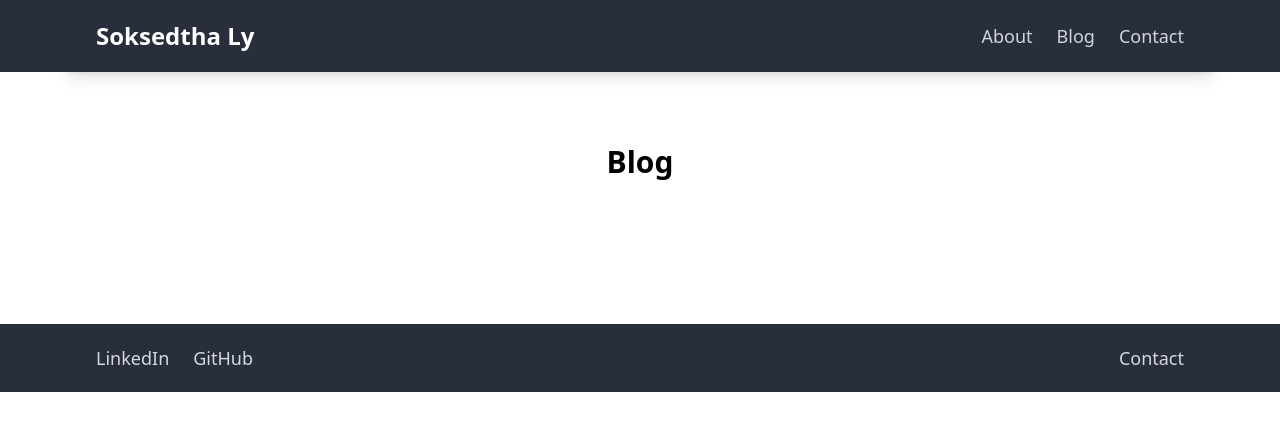
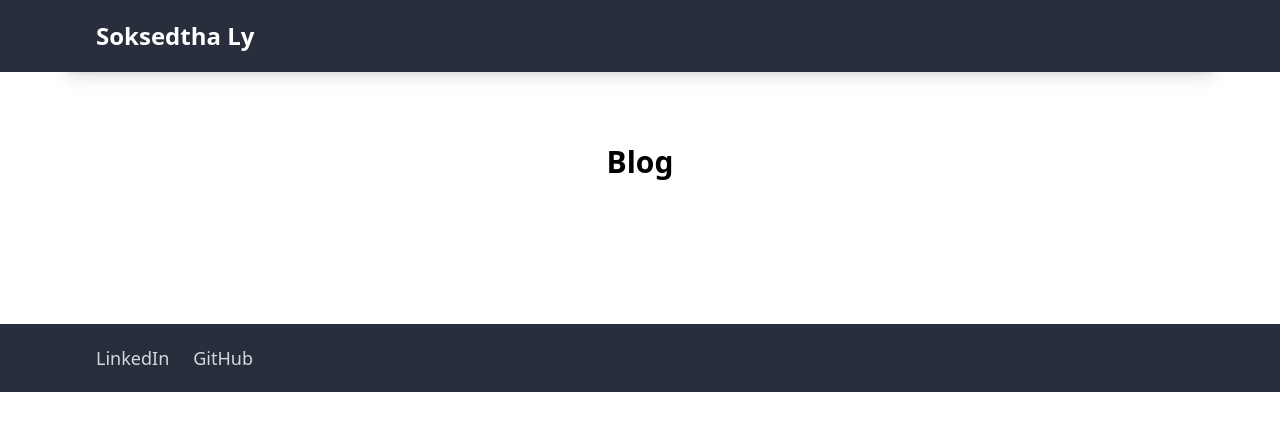
Before and after one commit to gtmetric/soksedthaly, a Next.js app: page /blog in a window 1280 px wide. Shown: the top 430 px of the page. Built offline with nearby package versions, Linux system fonts and the light colour scheme.

Commit message:
Comment unused links

```diff
--- a/components/Footer.tsx
+++ b/components/Footer.tsx
@@ -23,11 +23,11 @@ export const Footer = () => {
               </a>
             </Link>
           </div>
-          <Link href="/contact" passHref>
+          {/* <Link href="/contact" passHref>
             <a className="text-gray-300 hover:text-white px-3 cursor-pointer md:text-lg">
               Contact
             </a>
-          </Link>
+          </Link> */}
         </div>
       </div>
     </footer>
--- a/components/Navbar.tsx
+++ b/components/Navbar.tsx
@@ -46,7 +46,7 @@ export const Navbar = () => {
           </svg>
         </button>
         <div className="hidden w-full sm:block sm:w-auto">
-          <Link href="/about" passHref>
+          {/* <Link href="/about" passHref>
             <a className="text-gray-300 hover:text-white px-3 cursor-pointer md:text-lg">
               About
             </a>
@@ -60,10 +60,10 @@ export const Navbar = () => {
             <a className="text-gray-300 hover:text-white px-3 cursor-pointer md:text-lg">
               Contact
             </a>
-          </Link>
+          </Link> */}
         </div>
       </div>
-      <div
+      {/* <div
         className={`${
           navChange ? 'animate-fade-in-down' : 'animate-fade-out-up'
         } bg-gray-800 backdrop-filter backdrop-blur-sm bg-opacity-90`}
@@ -98,7 +98,7 @@ export const Navbar = () => {
             </a>
           </Link>
         </div>
-      </div>
+      </div> */}
     </nav>
   )
 }
--- a/pages/about.tsx
+++ b/pages/about.tsx
@@ -1,10 +1,6 @@
 import type { NextPage } from 'next'
-import Head from 'next/head'
-import Image from 'next/image'
 import { EducationItem } from '../components/about/EducationItem'
 import { ExperienceItem } from '../components/about/ExperienceItem'
-import { Footer } from '../components/Footer'
-import { Navbar } from '../components/Navbar'
 
 const About: NextPage = () => {
   return (
@@ -138,7 +134,6 @@ const About: NextPage = () => {
           </ul>
         </EducationItem>
       </div>
-
     </main>
   )
 }
```
